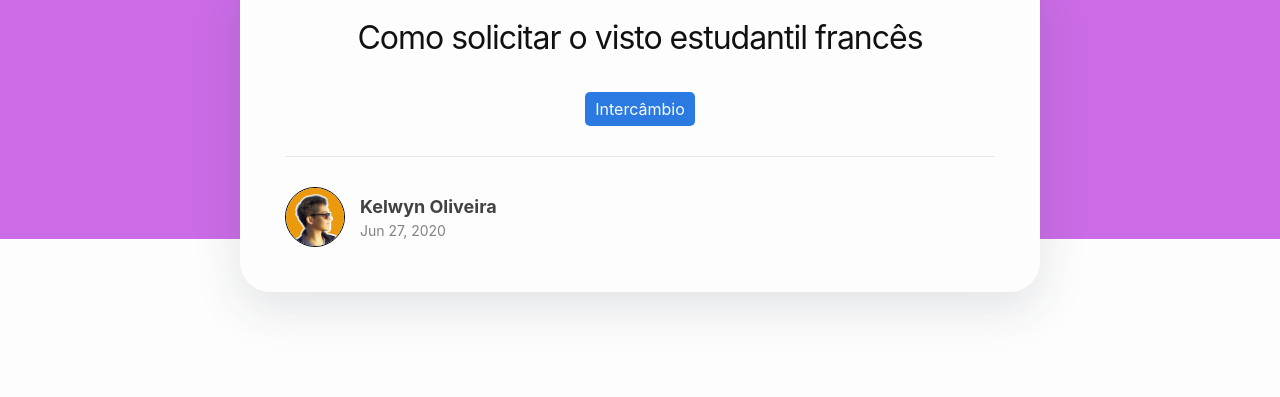
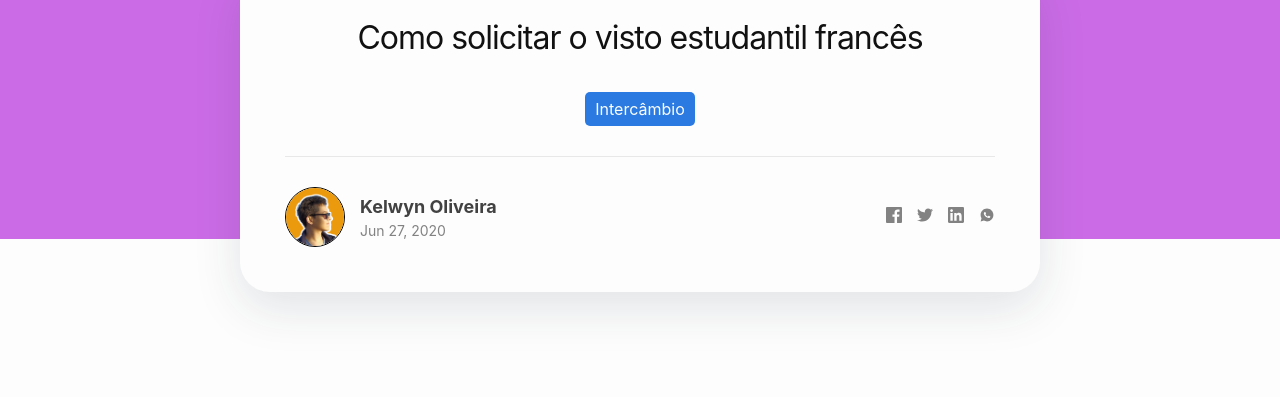
Before and after one commit to kelwynOliveira/nolukai, a Jekyll site: the page built from _posts/pt-br/intercambio/2020-06-27-como-solicitar-o-visto-estudantil-frances.markdown, in a window 1280 px wide. Shown: the part 451-848 px from the top of the page. Built offline with Jekyll 4.4.1, drawn with Linux system fonts in a browser that asks for light colours; comment, search, counter and statistics services are not loaded; some of the changed text lies outside the part shown.

Commit message:
Including share option

```diff
--- a/_includes/icon-github.html
+++ /dev/null
@@ -1 +0,0 @@
-<a href="https://github.com/{{ include.username }}"><span class="icon icon--github">{% include icon-github.svg %}</span><span class="username">{{ include.username }}</span></a>
--- a/_includes/icon-twitter.html
+++ /dev/null
@@ -1 +0,0 @@
-<a href="https://twitter.com/{{ include.username }}"><span class="icon icon--twitter">{% include icon-twitter.svg %}</span><span class="username">{{ include.username }}</span></a>
--- /dev/null
+++ b/_includes/share.html
@@ -0,0 +1,24 @@
+<div class="post-share">
+  <ul class="list-inline mb-0">
+      <li class="">
+          <a href="{{ 'https://www.facebook.com/sharer.php?u=' | append: site.url | append: page.url }}" class="text-muted">
+            <svg class="svg-icon"><use xlink:href="{{ '/assets/svg/minima-social-icons.svg#facebook' | relative_url }}"></use></svg>
+          </a>
+      </li>
+      <li class="">
+          <a href="{{ 'https://twitter.com/intent/tweet?url=' | append: site.url | append: page.url }}" class="text-muted">
+            <svg class="svg-icon"><use xlink:href="{{ '/assets/svg/minima-social-icons.svg#twitter' | relative_url }}"></use></svg>
+          </a>
+      </li>
+      <li class="">
+          <a href="{{ 'https://www.linkedin.com/shareArticle?mini=true&url=' | append: site.url | append: page.url }}" class="">
+            <svg class="svg-icon"><use xlink:href="{{ '/assets/svg/minima-social-icons.svg#linkedin' | relative_url }}"></use></svg>
+          </a>
+      </li>
+      <li class="">
+          <a href="{{ 'https://api.whatsapp.com/send?text=' | append: site.url | append: page.url }}" data-action="share/whatsapp/share" class="text-muted">
+            <svg class="svg-icon"><use xlink:href="{{ '/assets/svg/minima-social-icons.svg#whatsapp' | relative_url }}"></use></svg>
+          </a>
+      </li>
+  </ul>
+</div>
--- a/_includes/social.html
+++ b/_includes/social.html
@@ -1,14 +1,78 @@
 <ul class="social-media-list">
-  {%- if site.dribbble_username -%}<li><a href="https://dribbble.com/{{ site.dribbble_username| cgi_escape | escape }}" target="_blank"><svg class="svg-icon"><use xlink:href="{{ '/assets/minima-social-icons.svg#dribbble' | relative_url }}"></use></svg> <span class="username">{{ site.dribbble_username| escape }}</span></a></li>{%- endif -%}
-  {%- if site.facebook_username -%}<li><a href="https://www.facebook.com/{{ site.facebook_username| cgi_escape | escape }}" target="_blank"><svg class="svg-icon"><use xlink:href="{{ '/assets/minima-social-icons.svg#facebook' | relative_url }}"></use></svg> <span class="username">{{ site.facebook_username| escape }}</span></a></li>{%- endif -%}
-  {%- if site.flickr_username -%}<li><a href="https://www.flickr.com/photos/{{ site.flickr_username| cgi_escape | escape }}" target="_blank"><svg class="svg-icon"><use xlink:href="{{ '/assets/minima-social-icons.svg#flickr' | relative_url }}"></use></svg> <span class="username">{{ site.flickr_username| escape }}</span></a></li>{%- endif -%}
-  {%- if site.github_username -%}<li><a href="https://github.com/{{ site.github_username| cgi_escape | escape }}" target="_blank"><svg class="svg-icon"><use xlink:href="{{ '/assets/minima-social-icons.svg#github' | relative_url }}"></use></svg> <span class="username">GitHub</span></a></li>{%- endif -%}
-  {%- if site.instagram_username -%}<li><a href="https://instagram.com/{{ site.instagram_username| cgi_escape | escape }}" target="_blank"><svg class="svg-icon"><use xlink:href="{{ '/assets/minima-social-icons.svg#instagram' | relative_url }}"></use></svg> <span class="username">Instagram</span></a></li>{%- endif -%}
-  {%- if site.linkedin_username -%}<li><a href="https://www.linkedin.com/in/{{ site.linkedin_username| cgi_escape | escape }}" target="_blank"><svg class="svg-icon"><use xlink:href="{{ '/assets/minima-social-icons.svg#linkedin' | relative_url }}"></use></svg> <span class="username">LinkedIn</span></a></li>{%- endif -%}
-  {%- if site.pinterest_username -%}<li><a href="https://www.pinterest.com/{{ site.pinterest_username| cgi_escape | escape }}" target="_blank"><svg class="svg-icon"><use xlink:href="{{ '/assets/minima-social-icons.svg#pinterest' | relative_url }}"></use></svg> <span class="username">{{ site.pinterest_username| escape }}</span></a></li>{%- endif -%}
-  {%- for mst in site.mastodon -%}{%- if mst.username and mst.instance -%}<li><a href="https://{{ mst.instance| cgi_escape | escape}}/@{{mst.username}}" target="_blank"><svg class="svg-icon"><use xlink:href="{{ '/assets/minima-social-icons.svg#mastodon' | relative_url }}"></use></svg> <span class="username">{{ mst.username|escape }}</span></a></li>{%- endif -%}{%- endfor -%}
-  {%- if site.twitter_username -%}<li><a href="https://www.twitter.com/{{ site.twitter_username| cgi_escape | escape }}" target="_blank"><svg class="svg-icon"><use xlink:href="{{ '/assets/minima-social-icons.svg#twitter' | relative_url }}"></use></svg> <span class="username">X</span></a></li>{%- endif -%}
-  {%- if site.youtube_username -%}<li><a href="https://youtube.com/{{ site.youtube_username| cgi_escape | escape }}" target="_blank"><svg class="svg-icon"><use xlink:href="{{ '/assets/minima-social-icons.svg#youtube' | relative_url }}"></use></svg> <span class="username">YouTube</span></a></li>{%- endif -%}
-  {%- if site.googleplus_username -%}<li><a href="https://plus.google.com/{{ site.googleplus_username| escape }}" target="_blank"><svg class="svg-icon"><use xlink:href="{{ '/assets/minima-social-icons.svg#googleplus' | relative_url }}"></use></svg> <span class="username">{{ site.googleplus_username| escape }}</span></a></li>{%- endif -%}
-  {%- if site.rss -%}<li><a href="{{ 'feed.xml' | relative_url }}" target="_blank"><svg class="svg-icon"><use xlink:href="{{ '/assets/minima-social-icons.svg#rss' | relative_url }}"></use></svg> <span>{{ site.rss | escape }}</span></a></li>{%- endif -%}
+  {%- if site.instagram_username -%}
+  <li>
+    <a href="https://instagram.com/{{ site.instagram_username| cgi_escape | escape }}" target="_blank">
+      <svg class="svg-icon">
+        <use xlink:href="{{ '/assets/svg/minima-social-icons.svg#instagram' | relative_url }}"></use>
+      </svg> <span class="username">Instagram</span>
+    </a>
+  </li>{%- endif -%}
+  {%- if site.youtube_username -%}
+  <li>
+    <a href="https://youtube.com/{{ site.youtube_username| cgi_escape | escape }}" target="_blank">
+      <svg class="svg-icon">
+        <use xlink:href="{{ '/assets/svg/minima-social-icons.svg#youtube' | relative_url }}"></use>
+      </svg> <span class="username">YouTube</span>
+    </a>
+  </li>{%- endif -%}
+  {%- if site.linkedin_username -%}
+  <li>
+    <a href="https://www.linkedin.com/in/{{ site.linkedin_username| cgi_escape | escape }}" target="_blank">
+      <svg class="svg-icon"><use xlink:href="{{ '/assets/svg/minima-social-icons.svg#linkedin' | relative_url }}"></use></svg> <span class="username">LinkedIn</span>
+    </a>
+  </li>{%- endif -%}
+  {%- if site.github_username -%}
+  <li>
+    <a href="https://github.com/{{ site.github_username| cgi_escape | escape }}" target="_blank">
+      <svg class="svg-icon"><use xlink:href="{{ '/assets/svg/minima-social-icons.svg#github' | relative_url }}"></use></svg> <span class="username">GitHub</span>
+    </a>
+  </li>{%- endif -%}
+  {%- if site.twitter_username -%}
+  <li>
+    <a href="https://www.twitter.com/{{ site.twitter_username| cgi_escape | escape }}" target="_blank">
+      <svg class="svg-icon"><use xlink:href="{{ '/assets/svg/minima-social-icons.svg#twitter' | relative_url }}"></use></svg> <span class="username">X</span>
+    </a>
+  </li>{%- endif -%}
+  {%- if site.facebook_username -%}
+  <li>
+    <a href="https://www.facebook.com/{{ site.facebook_username| cgi_escape | escape }}" target="_blank">
+      <svg class="svg-icon"><use xlink:href="{{ '/assets/svg/minima-social-icons.svg#facebook' | relative_url }}"></use></svg> <span class="username">{{ site.facebook_username| escape }}</span>
+    </a>
+  </li>{%- endif -%}
+  {%- if site.dribbble_username -%}
+  <li>
+    <a href="https://dribbble.com/{{ site.dribbble_username| cgi_escape | escape }}" target="_blank">
+      <svg class="svg-icon"><use xlink:href="{{ '/assets/svg/minima-social-icons.svg#dribbble' | relative_url }}"></use></svg> <span class="username">{{ site.dribbble_username| escape }}</span>
+    </a>
+  </li>{%- endif -%}
+  {%- if site.flickr_username -%}
+  <li>
+    <a href="https://www.flickr.com/photos/{{ site.flickr_username| cgi_escape | escape }}" target="_blank">
+      <svg class="svg-icon"><use xlink:href="{{ '/assets/svg/minima-social-icons.svg#flickr' | relative_url }}"></use></svg> <span class="username">{{ site.flickr_username| escape }}</span>
+    </a>
+  </li>{%- endif -%}
+  {%- if site.pinterest_username -%}
+  <li>
+    <a href="https://www.pinterest.com/{{ site.pinterest_username| cgi_escape | escape }}" target="_blank">
+      <svg class="svg-icon"><use xlink:href="{{ '/assets/svg/minima-social-icons.svg#pinterest' | relative_url }}"></use></svg> <span class="username">{{ site.pinterest_username| escape }}</span>
+    </a>
+  </li>{%- endif -%}
+  {%- for mst in site.mastodon -%}{%- if mst.username and mst.instance -%}
+  <li>
+    <a href="https://{{ mst.instance| cgi_escape | escape}}/@{{mst.username}}" target="_blank">
+      <svg class="svg-icon"><use xlink:href="{{ '/assets/svg/minima-social-icons.svg#mastodon' | relative_url }}"></use></svg> <span class="username">{{ mst.username|escape }}</span>
+    </a>
+  </li>{%- endif -%}{%- endfor -%}
+  {%- if site.googleplus_username -%}
+  <li>
+    <a href="https://plus.google.com/{{ site.googleplus_username| escape }}" target="_blank">
+      <svg class="svg-icon"><use xlink:href="{{ '/assets/svg/minima-social-icons.svg#googleplus' | relative_url }}"></use></svg> <span class="username">{{ site.googleplus_username| escape }}</span>
+    </a>
+  </li>{%- endif -%}
+  {%- if site.rss -%}
+  <li>
+    <a href="{{ 'feed.xml' | relative_url }}" target="_blank">
+      <svg class="svg-icon"><use xlink:href="{{ '/assets/svg/minima-social-icons.svg#rss' | relative_url }}"></use></svg> <span>{{ site.rss | escape }}</span>
+    </a>
+  </li>{%- endif -%}
 </ul>
--- a/_layouts/post.html
+++ b/_layouts/post.html
@@ -20,7 +20,10 @@ comments: true
         </ul>
 
         <div class="post-infos">
+          <div class="post-infos-author">
+            <!-- Author image -->
             <img class="perfil-photo" src="{{ 'assets/kelwyn-oliveira-perfil.png' | relative_url }}" alt="">
+            <!-- Author and Date -->
             <div class="post-meta">
               {%- if site.author or page.author -%}
               <span itemprop="author" itemscope itemtype="http://schema.org/Person">
@@ -41,6 +44,9 @@ comments: true
               {%- endif -%}
             </div>
           </div>
+          <!-- Share -->
+          {%- include share.html -%}
+        </div>
       </div>
     </div>
   </header>
--- a/_posts/pt-br/intercambio/2020-06-27-como-solicitar-o-visto-estudantil-frances.markdown
+++ b/_posts/pt-br/intercambio/2020-06-27-como-solicitar-o-visto-estudantil-frances.markdown
@@ -114,7 +114,7 @@ Mas já esteja preparado para ser mal atendido, algumas pessoas são sortudas, o
 
 Este formulário você conseguirá obter aqui: <a href="https://riodejaneiro.consulfrance.org/IMG/pdf/formulaire_ls_2017.pdf?3847/05b80366c5cea5925539aab111c790b339c3445a\">DEMANDE DE VISA POUR UN LONG SÉJOUR</a>.
 
-Ele deve ser preenchido com letras de formas, datado e assinado.
+Ele deve ser preenchido com letras de forma, datado e assinado.
 A tradução dos itens do formulário vou deixar aqui para você baixar:
 
 <a href="{{ 'assets/intercambio/uploads/Ajuda_para_o_preenchimento_do_formulario_de_visto_de_Longa_Duracao-2.pdf' | relative_url }}" target="_blank">Ajuda_para_o_preenchimento_do_formulario_de_visto_de_Longa_Duracao</a>
--- a/_sass/minima/_layout.scss
+++ b/_sass/minima/_layout.scss
@@ -241,11 +241,33 @@
   }
   .post-infos{
     display: flex;
+    justify-content: space-between;
     align-items: center;
-    gap: calc(#{$spacing-unit} / 2);
-    .perfil-photo{
-      width: 60px;
-      border-radius: 50%
+    flex-wrap: wrap;
+    gap: $spacing-unit;
+    .post-infos-author{
+      display: flex;
+      align-items: center;
+      gap: calc(#{$spacing-unit} / 2);
+      .perfil-photo{
+        width: 60px;
+        border-radius: 50%
+      }
+    }
+    .post-share{
+      color: $grey-color;
+      ul{
+        display: flex;
+        gap: calc(#{$spacing-unit} / 2);;
+        list-style-type: none;
+        margin: 0;
+        a{
+          color: inherit;
+        }
+        a:hover{
+          color: $brand-color;
+        }
+      }
     }
   }
 }
--- a/_sass/minima/_my-css.scss
+++ b/_sass/minima/_my-css.scss
@@ -151,10 +151,10 @@
       position: absolute;
       left: -$spacing-unit;
       background-color: $grey-color;
-      -webkit-mask-image: url('./search-icon.svg');
+      -webkit-mask-image: url("./svg/search-icon.svg");
       -webkit-mask-repeat: no-repeat;
       -webkit-mask-position: center;
-      mask-image: url('./search-icon.svg');
+      mask-image: url("./svg/search-icon.svg");
       mask-repeat: no-repeat;
       mask-position: center;
       // background: url('./search-icon.svg') no-repeat center;
```
Also changed, not shown: _includes/icon-github.svg (deleted), _includes/icon-twitter.svg (deleted), assets/svg/minima-social-icons.svg, assets/svg/search-icon.svg (renamed from assets/search-icon.svg). Lines whose indentation alone changed are shown as unchanged.
